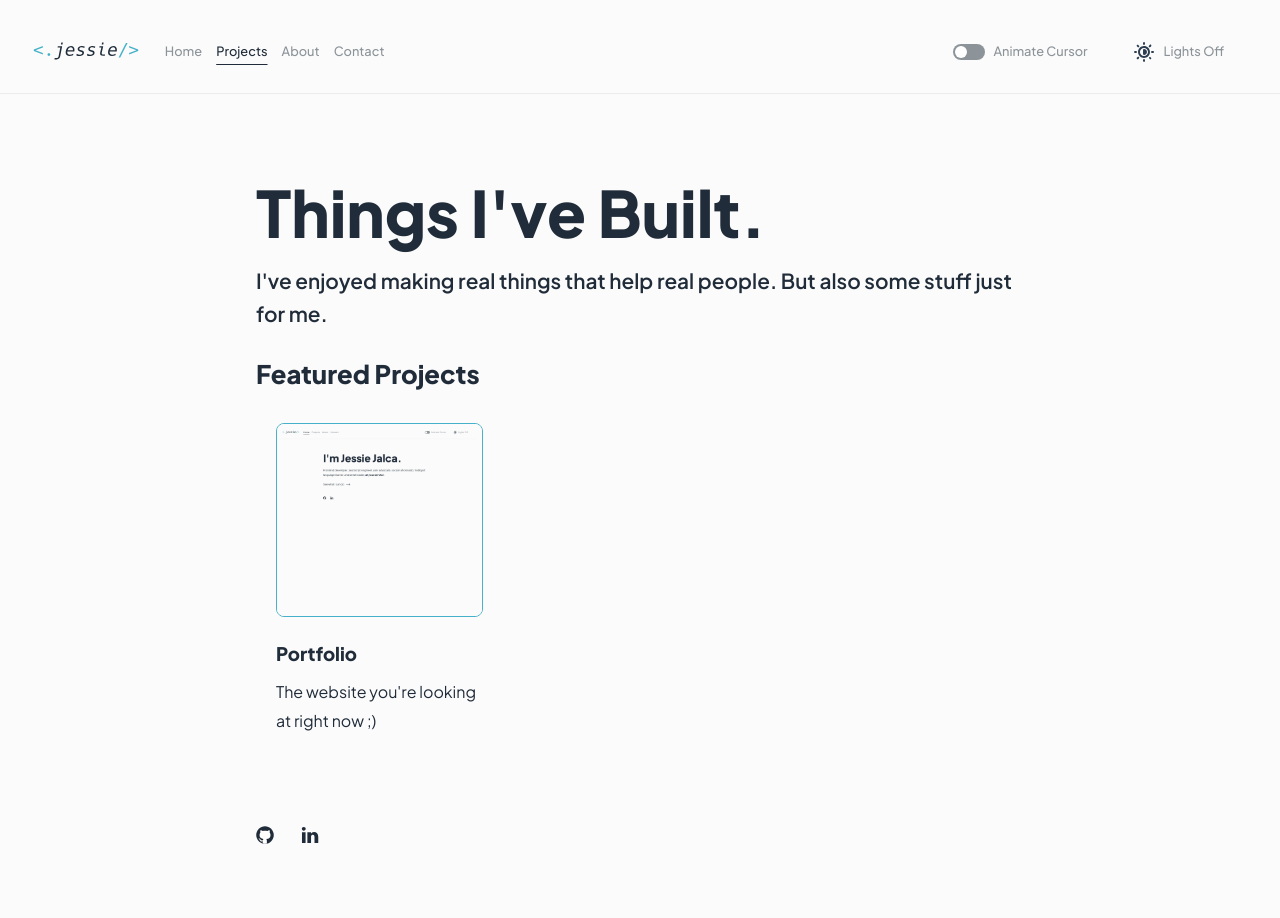
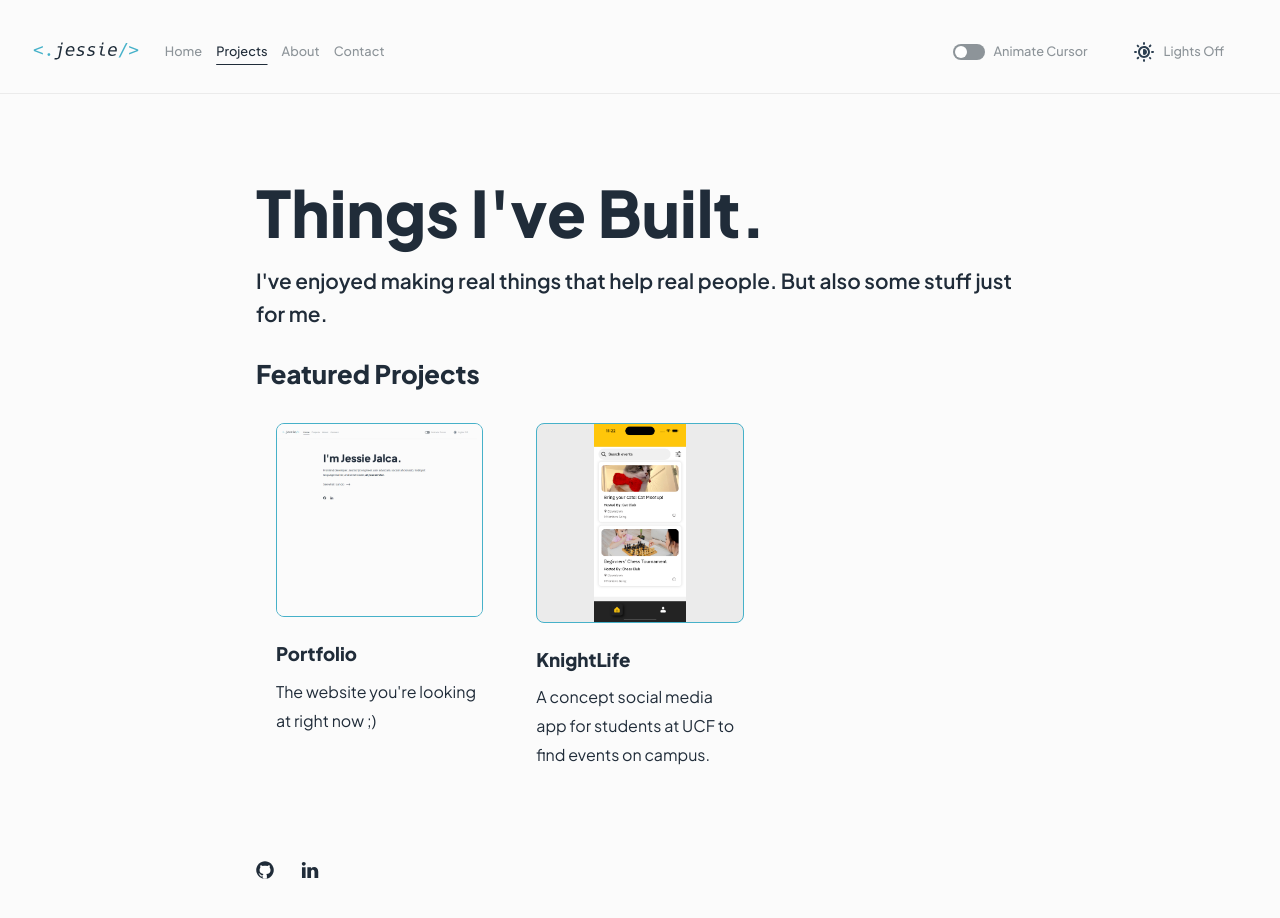
Before and after one commit to jessiejalca/portfolio, a React (Vite) app: page /projects in a window 1280 px wide. Shown: the top 918 px of the page. Built offline with nearby package versions, Linux system fonts and the light colour scheme.

Commit message:
feat: Add KnightLife project & alt text for project images
CHANGES
- Add KnightLife project to projects.json & images
- Add alt text to all projects in json file for accessibility

```diff
--- a/src/App.css
+++ b/src/App.css
@@ -243,14 +243,16 @@ footer img {
   padding: 20px;
 }
 .project-card img {
+  background-color: var(--secondary-bg-color);
   object-fit: contain;
   border: var(--accent-blue) 1px solid;
   border-radius: 8px;
+  max-height: 200px;
 }
 .project-card:hover {
   text-decoration: none;
   background-color: var(--secondary-bg-color);
-  border-radius: 8px;
+  border-radius: 16px;
 }
 .project-card:hover h3 {
   text-decoration: underline;
--- a/src/components/ProjectCard.jsx
+++ b/src/components/ProjectCard.jsx
@@ -1,7 +1,7 @@
 const ProjectCard = ({ project }) => {
   return (
     <a href={project.link} target="_blank" className="project-card">
-      <img src={`/public/${project.image}`} alt="project" />
+      <img src={project.image} alt={project.alt} />
       <h3>{project.title}</h3>
       <p>{project.description}</p>
     </a>
--- a/src/data/projects.json
+++ b/src/data/projects.json
@@ -4,11 +4,17 @@
       "title": "Portfolio",
       "description": "The website you're looking at right now ;)",
       "image": "ss-portfolio.jpg",
-      "technologies": ["React", "JavaScript", "HTML", "CSS"],
-      "githubUrl": "https://github.com/jessiejalca/portfolio",
-      "liveUrl": "/",
-      "date": "2024-01-02",
-      "isFeatured": true
+      "alt": "Screenshot of my portfolio website.",
+      "link": "https://github.com/jessiejalca/portfolio",
+      "date": "2024-01-02"
+    },
+    {
+      "title": "KnightLife",
+      "description": "A concept social media app for students at UCF to find events on campus.",
+      "image": "ss-knightlife.png",
+      "alt": "Screenshot of the KnightLife app.",
+      "link": "https://github.com/charlz-lab/knightlife",
+      "date": "2024-01-15"
     }
   ]
 }
--- a/src/routes/Projects.jsx
+++ b/src/routes/Projects.jsx
@@ -1,15 +1,8 @@
 import ProjectCard from "../components/ProjectCard"
+import data from "../data/projects.json"
 
 const Projects = () => {
-  const projects = [
-    {
-      title: "Portfolio",
-      description: "The website you're looking at right now ;)",
-      image: "ss-portfolio.jpg",
-      link: "https://github.com/jessiejalca/portfolio",
-      date: new Date("2024-01-02"),
-    },
-  ]
+  const projects = data.projects
 
   const sortedProjects = projects.sort((a, b) => b.date - a.date)
   const projectList = sortedProjects.map((project, index) => (
```
Also changed, not shown: public/ss-knightlife.png (added).
